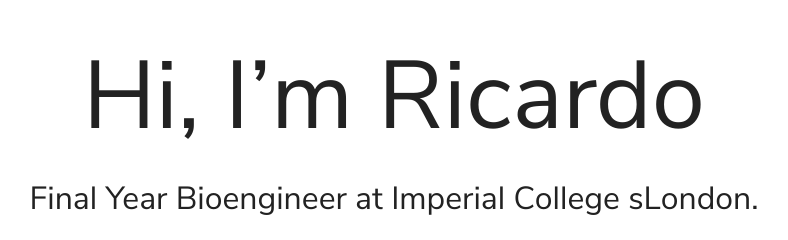
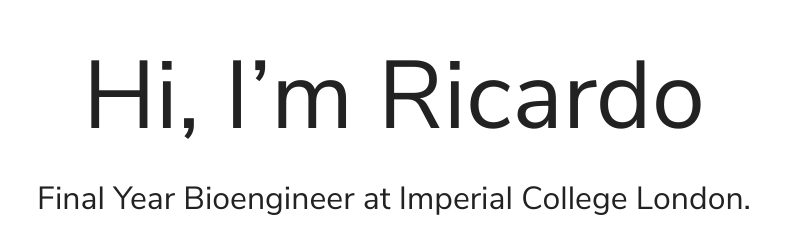
Before and after one commit to ricardomokhtari/ricardomokhtari.github.io, a plain HTML site: page index.html in a window 1280 px wide. Shown: the part 172-412 px from the top of the page, without its empty margins (246-1034 px from the left). Drawn offline with Linux system fonts and the light colour scheme.

Commit message:
made changes

```diff
--- a/index.html
+++ b/index.html
@@ -67,7 +67,7 @@ Ricardo Mokhtari
                         Hi, I&rsquo;m Ricardo
                     </h1>
                     <div class="subtitle is-3 fade-in two">
-                        <p>Final Year Bioengineer at Imperial College sLondon.</p>
+                        <p>Final Year Bioengineer at Imperial College London.</p>
 
                     </div>
 
```
